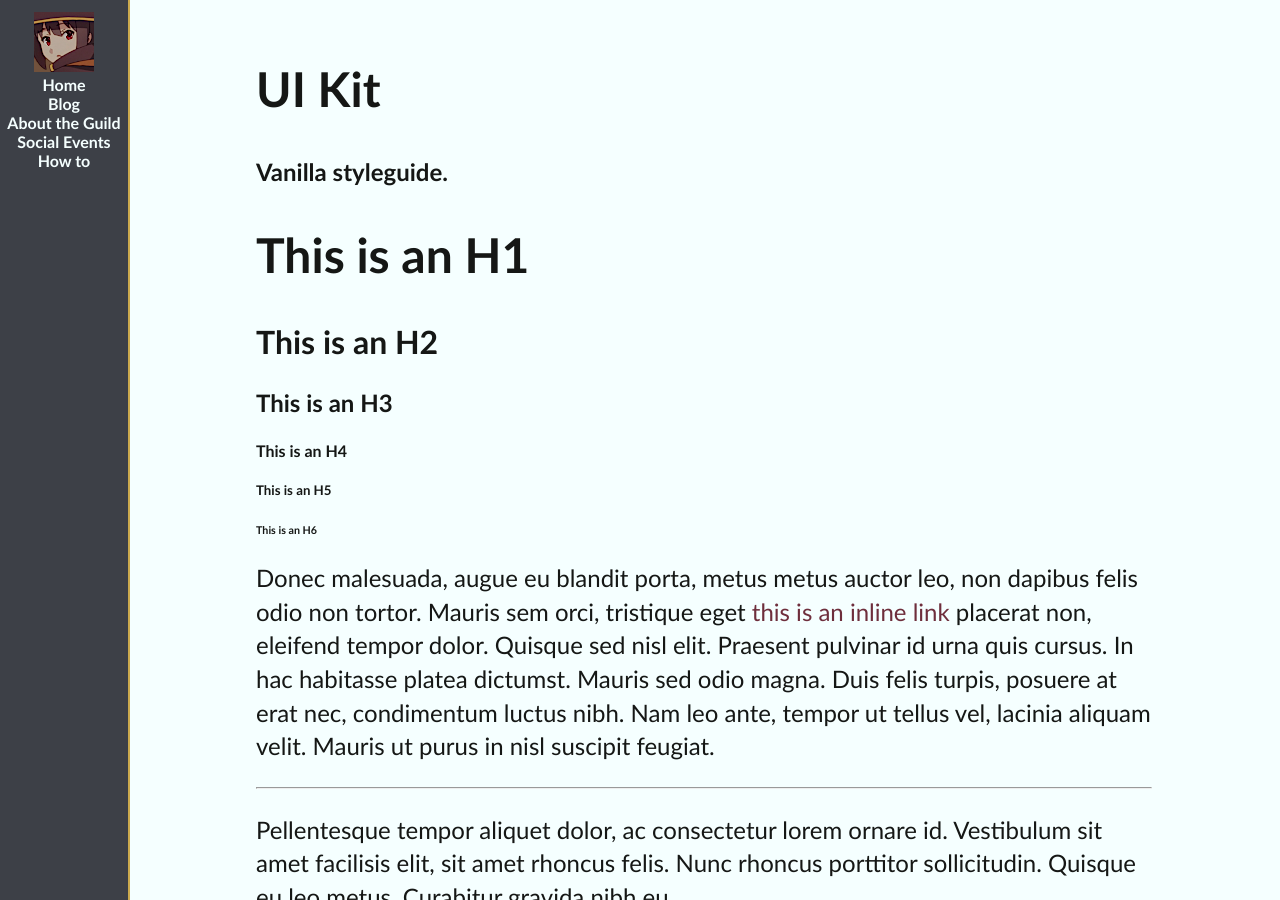
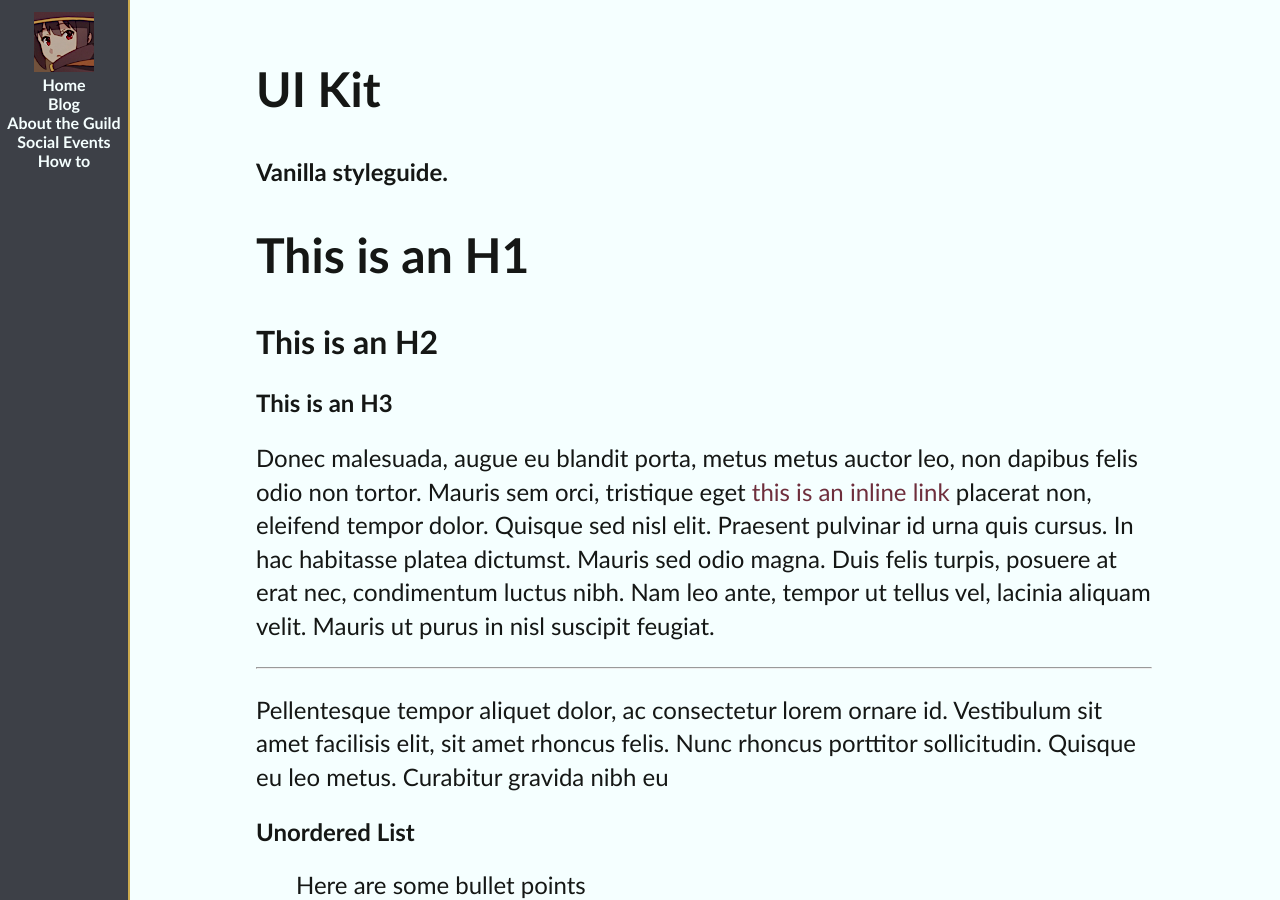
Before and after one commit to ideonella/ideonella.github.io, a Jekyll site: the page built from social.html, in a window 1280 px wide and 900 px high. Built offline with Jekyll 4.4.1, drawn with Linux system fonts in a browser that asks for light colours.

Commit message:
Update social.html

```diff
--- a/social.html
+++ b/social.html
@@ -14,9 +14,6 @@ title: Social Events
             <h1 id="this-is-an-h1">This is an H1</h1>
             <h2 id="this-is-an-h2">This is an H2</h2>
             <h3 id="this-is-an-h3">This is an H3</h3>
-            <h4 id="this-is-an-h4">This is an H4</h4>
-            <h5 id="this-is-an-h5">This is an H5</h5>
-            <h6 id="this-is-an-h6">This is an H6</h6>
             <p>
               Donec malesuada, augue eu blandit porta, metus metus auctor leo, non dapibus felis odio non tortor. Mauris sem orci, tristique eget
               <a href="https://www.google.com">this is an inline link</a>
```
